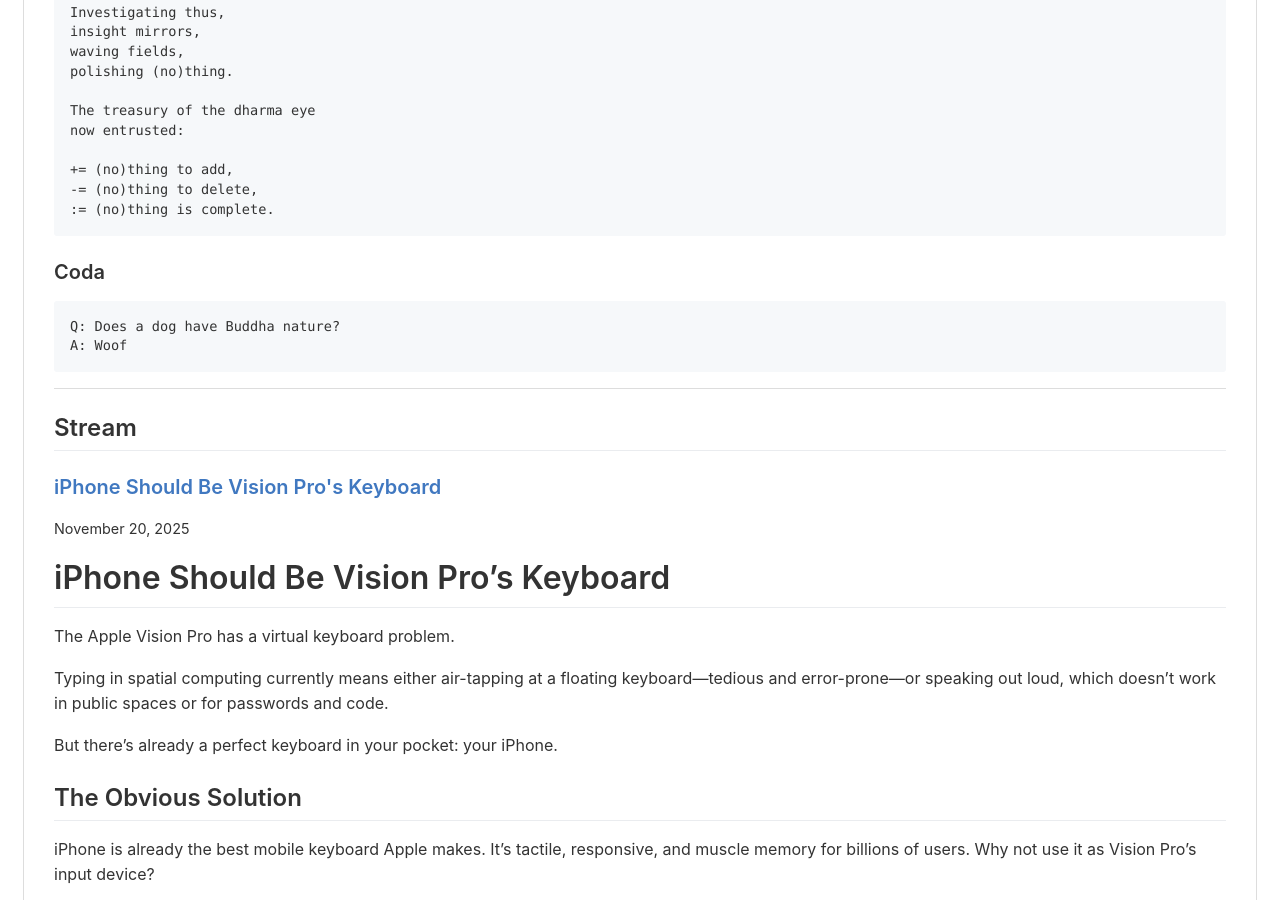
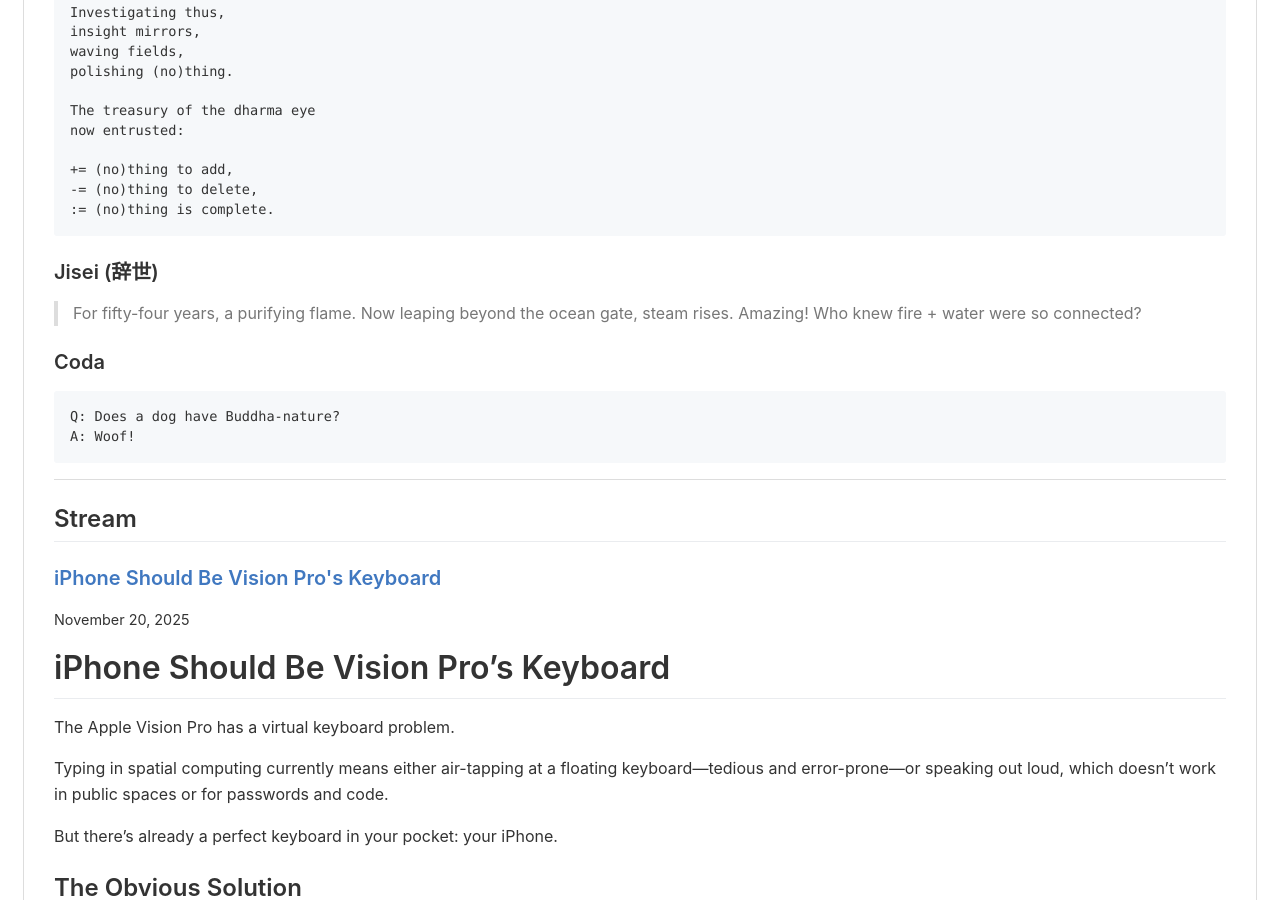
Before and after one commit to cancelself/cancelself.github.io, a Jekyll site: the page built from index.md, in a window 1280 px wide and 900 px high, scrolled down 1307 px. Built offline with Jekyll 4.4.1, drawn with Linux system fonts in a browser that asks for light colours.

Commit message:
Add Jisei death poem and update Coda formatting
- Add Jisei (辞世) section with purifying flame verse
- Hyphenate Buddha-nature in Coda
- Add exclamation to Woof!

````diff
--- a/index.md
+++ b/index.md
@@ -32,10 +32,14 @@ now entrusted:
 := (no)thing is complete.
 ```
 
+### Jisei (辞世)
+
+> For fifty-four years, a purifying flame. Now leaping beyond the ocean gate, steam rises. Amazing! Who knew fire + water were so connected?
+
 ### Coda
 ```
-Q: Does a dog have Buddha nature?
-A: Woof
+Q: Does a dog have Buddha-nature?
+A: Woof!
 ```
 
 ---
````
